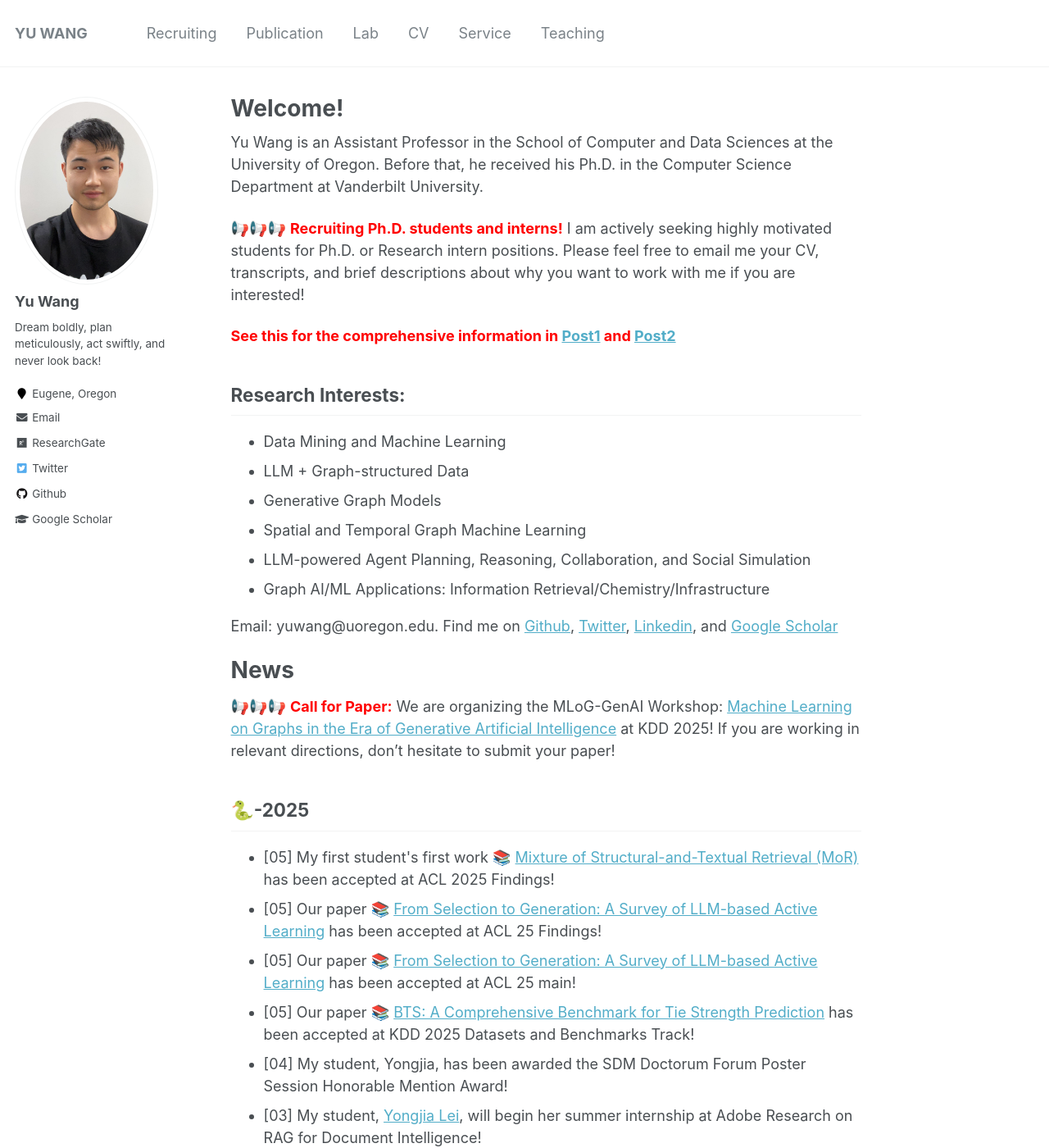
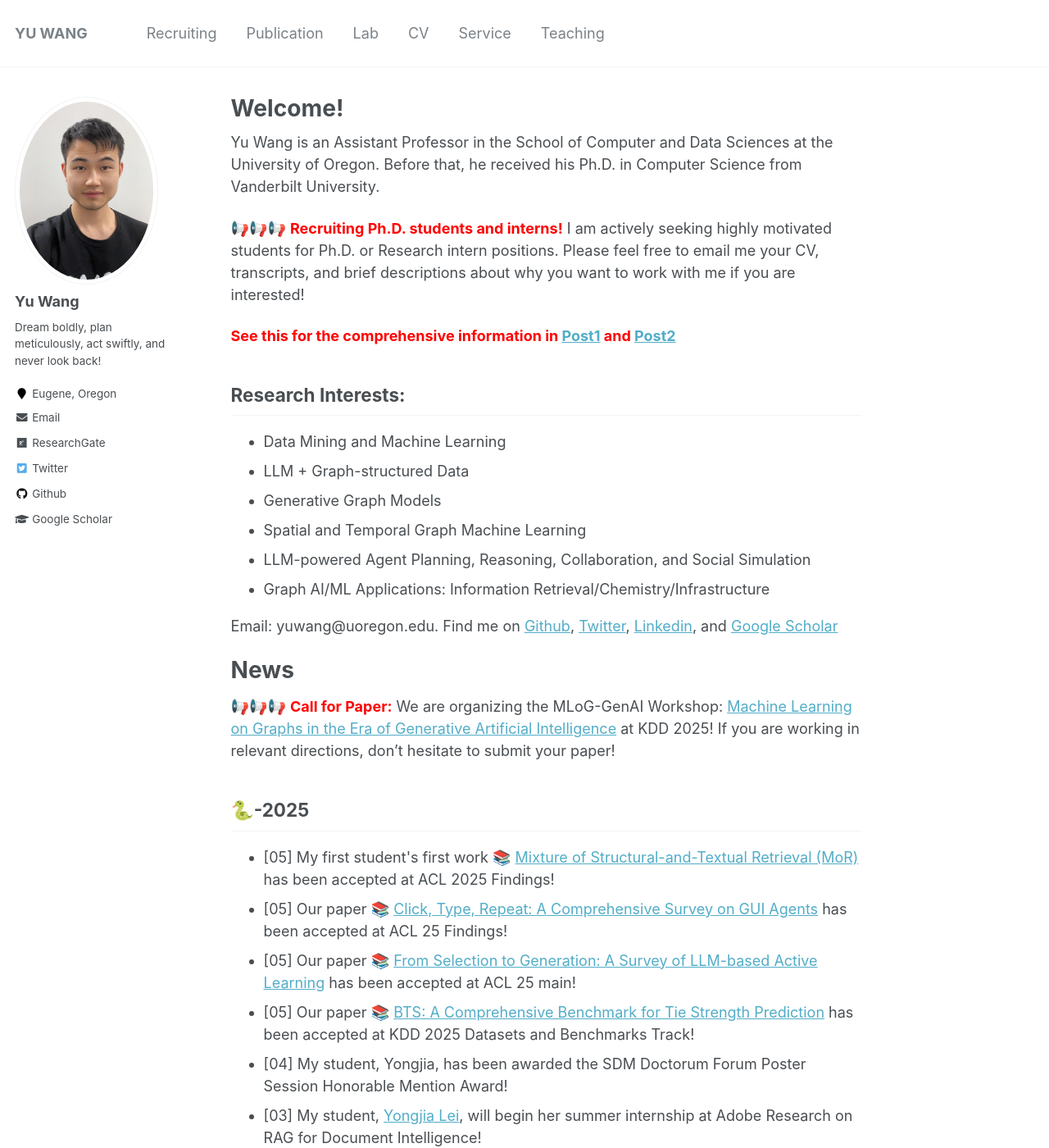
Before and after one commit to yuwang0103/yuwang0103.github.io, a Jekyll site: the page built from _pages/about.md, in a window 1280 px wide and 1400 px high. Shown: the whole window at 82% size. Built offline with Jekyll 4.4.1, drawn with Linux system fonts in a browser that asks for light colours.

Commit message:
Update about.md

```diff
--- a/_pages/about.md
+++ b/_pages/about.md
@@ -8,7 +8,7 @@ redirect_from:
   - /about.html
 ---
 
-Yu Wang is an Assistant Professor in the School of Computer and Data Sciences at the University of Oregon. Before that, he received his Ph.D. in the Computer Science Department at Vanderbilt University.
+Yu Wang is an Assistant Professor in the School of Computer and Data Sciences at the University of Oregon. Before that, he received his Ph.D. in Computer Science from Vanderbilt University.
 
 📢📢📢 <span style="color:red">**Recruiting Ph.D. students and interns!**</span> I am actively seeking highly motivated students for Ph.D. or Research intern positions. Please feel free to email me your CV, transcripts, and brief descriptions about why you want to work with me if you are interested!
 
@@ -35,7 +35,7 @@ News
 -----
 <ul>
 <li>[05] My first student's first work 📚 <a href='https://arxiv.org/abs/2502.20317'>Mixture of Structural-and-Textual Retrieval (MoR)</a> has been accepted at ACL 2025 Findings!</li>
-<li>[05] Our paper 📚 <a href='https://openreview.net/forum?id=ccYWyKCQUu#discussion'>From Selection to Generation: A Survey of LLM-based Active Learning</a> has been accepted at ACL 25 Findings!</li>
+<li>[05] Our paper 📚 <a href='https://openreview.net/forum?id=ccYWyKCQUu#discussion'>Click, Type, Repeat: A Comprehensive Survey on GUI Agents</a> has been accepted at ACL 25 Findings!</li>
 <li>[05] Our paper 📚 <a href='https://arxiv.org/abs/2502.11767'>From Selection to Generation: A Survey of LLM-based Active Learning</a> has been accepted at ACL 25 main!</li>
 <li>[05] Our paper 📚 <a href='https://arxiv.org/abs/2410.19214'>BTS: A Comprehensive Benchmark for Tie Strength Prediction</a> has been accepted at KDD 2025 Datasets and Benchmarks Track!</li>
 <li>[04] My student, Yongjia, has been awarded the SDM Doctorum Forum Poster Session Honorable Mention Award!</li>
```
